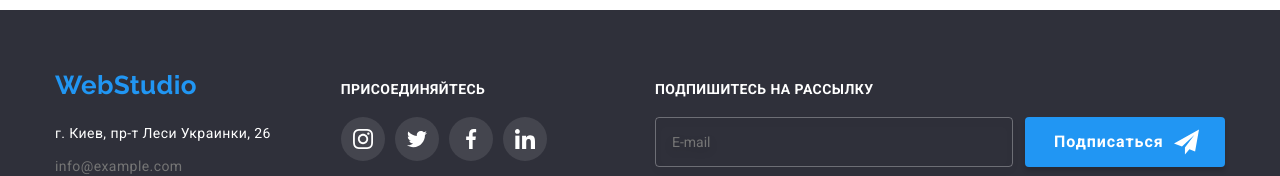
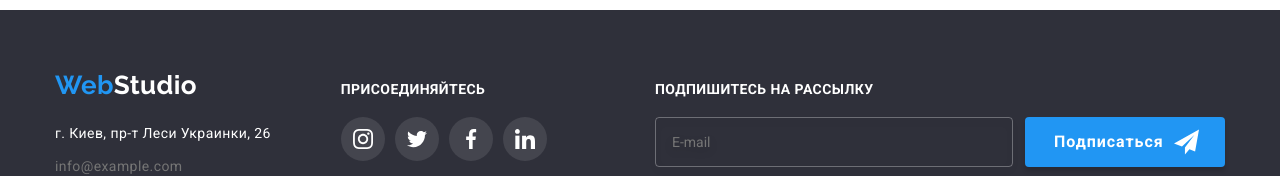
Before and after one commit to vladisulian/goit-markup-hw-07, a plain HTML site: page index.html in a window 1280 px wide. Shown: the part 2666-2842 px from the top of the page. Drawn offline with nearby package versions, Linux system fonts and the light colour scheme.

Commit message:
edit footer color

```diff
--- a/sass/main.scss
+++ b/sass/main.scss
@@ -780,7 +780,7 @@ address {
   color: $accent-col;
 }
 .footer_studio {
-  color: $accent-col;
+  color: $btn-text-col;
 }
 .footer__contacts {
   line-height: 24px;
```
Also changed, not shown: css/main.css, css/main.min.css, 2 other files.
